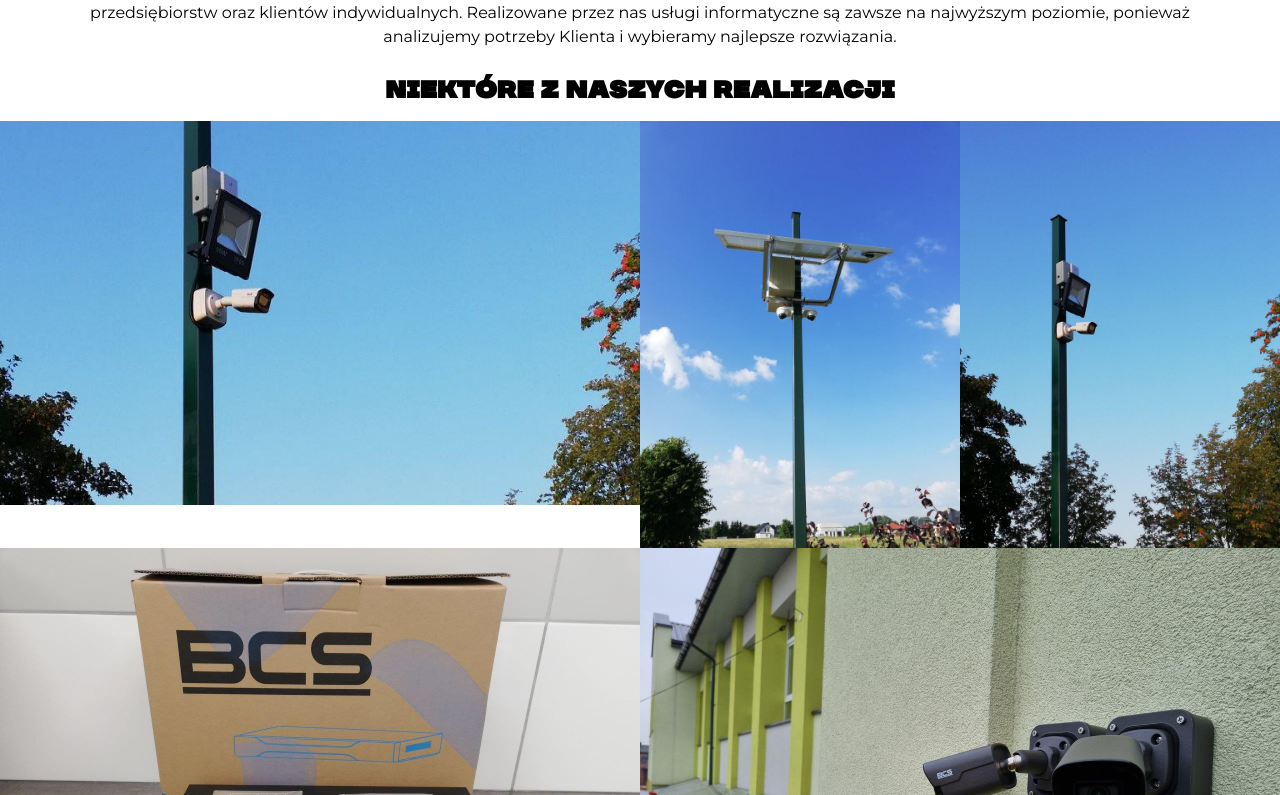
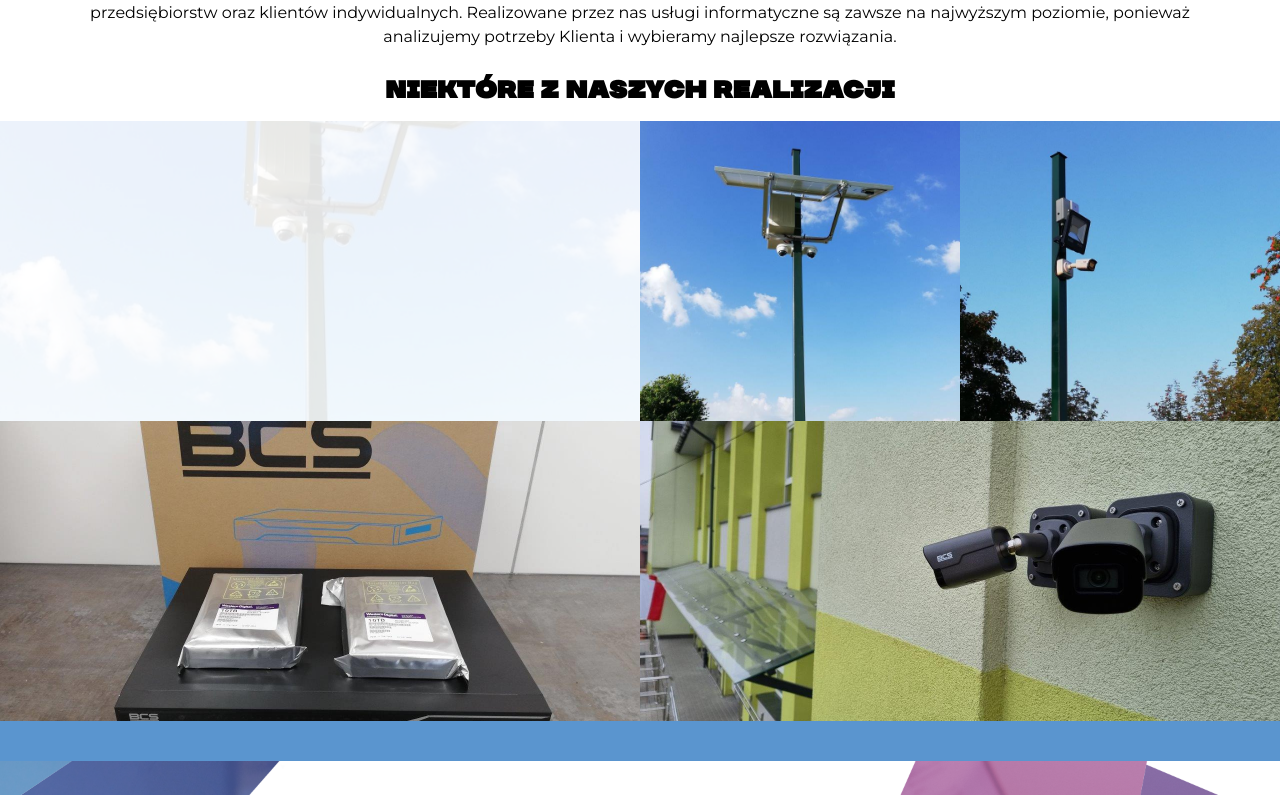
Before and after one commit to Tucznik2/gregnet-plowy, a React (Create React App) app: page / in a window 1280 px wide. Shown: the part 1405-2200 px from the top of the page. Built offline with nearby package versions, Linux system fonts and the light colour scheme.

Commit message:
switching working on img piecie

```diff
--- a/src/App.css
+++ b/src/App.css
@@ -202,7 +202,6 @@ nav li {
 /* about */
 .about-images {
   width: 100%;
-  transition: opacity ease-in-out 1s;
 }
 @media screen and (min-width: 640px) {
   .about-images {
@@ -212,6 +211,7 @@ nav li {
 .about-img img {
   width: 100%;
   height: 100%;
+  max-height: 300px;
   object-fit: cover;
 }
 /* remote */
--- a/src/components/gallery.js
+++ b/src/components/gallery.js
@@ -8,34 +8,36 @@ import Photo5 from '../images/realizations/05.jpg';
 export default function Gallery() {
   const [fadeProp, setFadeProp] = useState({ fade: 'fade-in' });
   const [imgIndex, setCurrentIndex] = useState(0);
-  const images = [Photo1, Photo2, Photo3, Photo4, Photo5];
+  const images = [Photo1, Photo3, Photo2, Photo4, Photo5];
 
   useEffect(() => {
     const fadeTimeout = setInterval(() => {
-      fadeProp.fade === 'fade-in'
-        ? setFadeProp({ fade: 'fade-out' })
-        : setFadeProp({ fade: 'fade-in' });
-    }, 2000);
+      if (fadeProp.fade === 'fade-in') {
+        setFadeProp({
+          fade: 'fade-out',
+        });
+      } else {
+        setFadeProp({
+          fade: 'fade-in',
+        });
+      }
+    }, 1750);
 
     return () => clearInterval(fadeTimeout);
   }, [fadeProp]);
 
   useEffect(() => {
     const intervalId = setInterval(() => {
-      if (imgIndex === images.length - 1) {
-        setCurrentIndex(0);
-      } else {
-        setCurrentIndex(imgIndex + 1);
-      }
-    }, 2000);
+      setCurrentIndex((prev) => (prev + 1) % images.length);
+    }, 3500);
 
     return () => clearInterval(intervalId);
-  });
+  }, []);
 
   return (
     <div className="about-images w-full grid">
-      <div className="about-img col-span-2 max-h-96">
-        <img className={fadeProp} src={images[imgIndex]} alt="realization-1" />
+      <div className={`about-img col-span-2 ${fadeProp.fade}`}>
+        <img src={images[imgIndex]} alt="realization-1" />
       </div>
       <div className="about-img sm:col-span-2 sm:row-start-2 sm:col-start-3">
         <img src={Photo2} alt="realization-2" />
```
